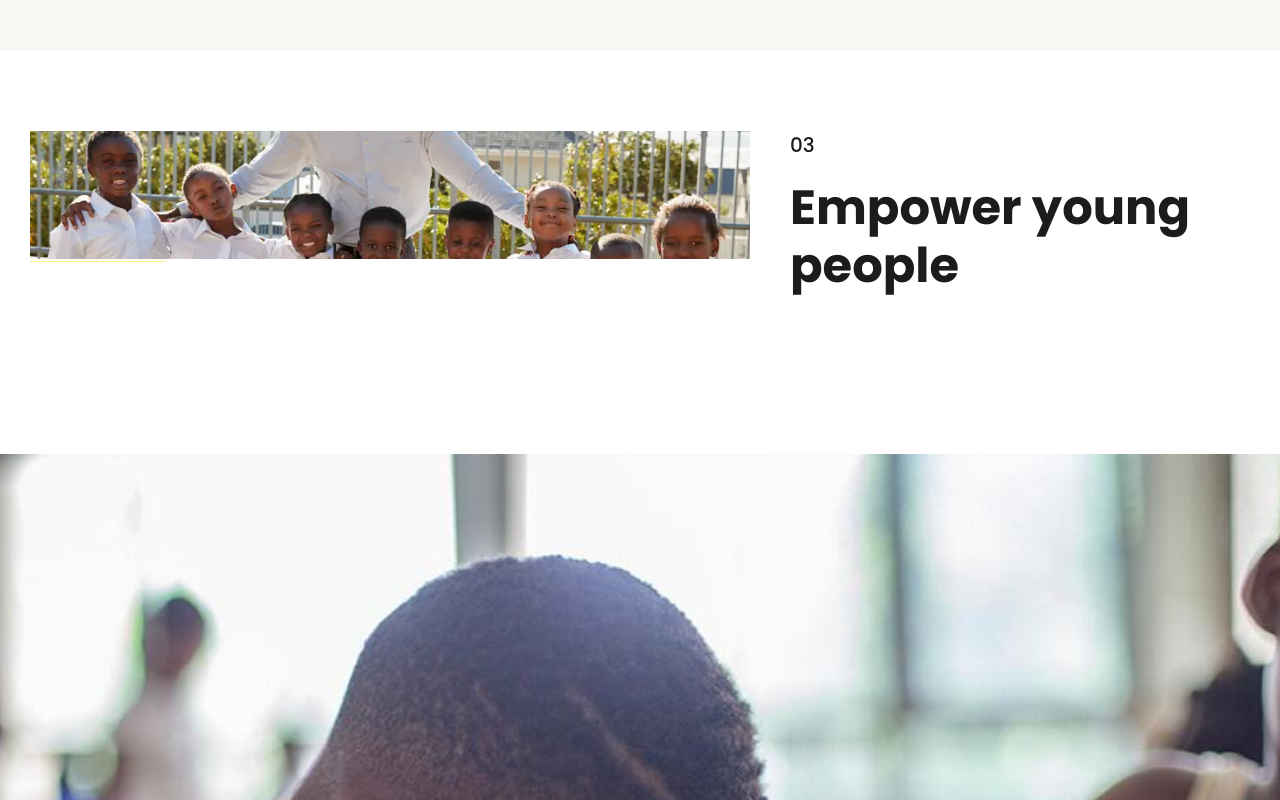
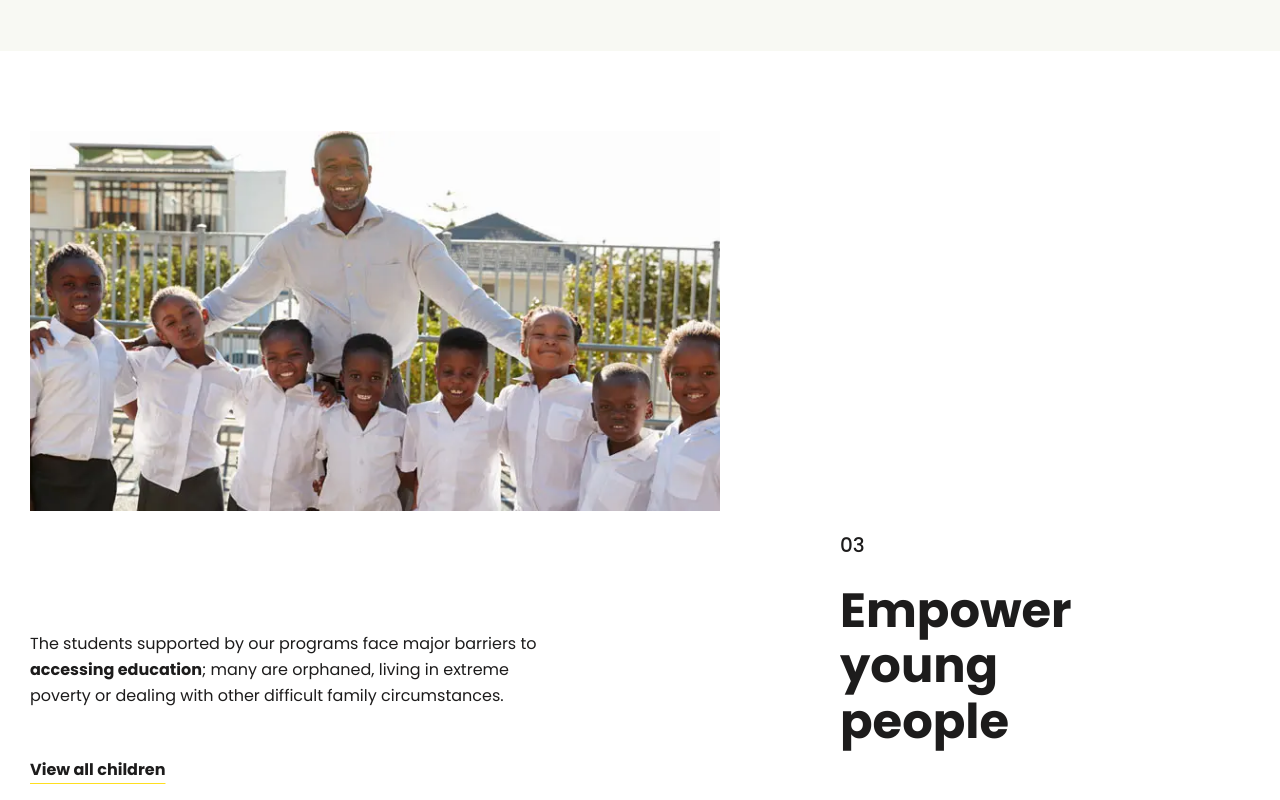
Before and after one commit to Shouryya-Manna/Caridad, a Next.js app: page /what-we-do in a window 1280 px wide. Shown: the part 1920-2720 px from the top of the page. Built offline with nearby package versions, Linux system fonts and the light colour scheme.

Commit message:
Section 4 updated

```diff
--- a/src/components/WhatWeDo/Section04.tsx
+++ b/src/components/WhatWeDo/Section04.tsx
@@ -2,34 +2,42 @@ import Image from "next/image";
 
 export default function Section04() {
   return (
-    <section className="max-w-8xl w-full px-7.5 mb-40">
-      <div className="flex gap-10">
-        <div className="relative max-w-180 w-full max-h-400 h-full">
+    <section className="max-w-8xl mx-auto w-full px-7.5 mb-40">
+      <div className="flex gap-20 items-start">
+        <div className="max-w-[690px] w-full flex flex-col gap-30">
+          <div className="relative w-full h-[380px]">
             <Image
               src="/What-We-Do/Wwd04.webp"
               alt=""
               fill
               className="object-cover"
             />
-          <div>
-            <p>
-              The students supported by our
-              programs face major barriers to
-              accessing education; many are
-              orphaned, living in extreme poverty
-              or dealing with other difficult
-              family circumstances.
-            </p>
-            <button className="mt-8 font-bold text-tertiary text-[16px] cursor-pointer underline underline-offset-9 text-left decoration-yellow-200">
+          </div>
+
+          <p className="max-w-[520px] text-base leading-relaxed text-tertiary">
+            The students supported by our programs
+            face major barriers to
+            <span className="font-bold">
+              {" "}
+              accessing education
+            </span>
+            ; many are orphaned, living in extreme
+            poverty or dealing with other
+            difficult family circumstances.
+            <button className=" mt-12 cursor-pointer font-bold text-tertiary text-[16px] underline underline-offset-8 decoration-yellow-300">
               View all children
             </button>
+          </p>
         </div>
-        </div>
-        <div className="lg:basis-[45%]">
-          <h2 className="mb-5 text-tertiary text-xl font-medium">
+        <div className="flex flex-col justify-center lg:mt-100 px-10">
+          <h2 className="mb-6 text-tertiary text-xl font-medium">
             03
           </h2>
-          <p className="lg:text-5xl md:text-3xl text-[28px] text-tertiary font-bold max-w-xl leading-[1.2]">
+
+          <p
+            className="text-tertiary font-bold leading-[1.15]
+                        text-5xl max-w-xs"
+          >
             Empower young people
           </p>
         </div>
```
Lines whose indentation alone changed are shown as unchanged.
